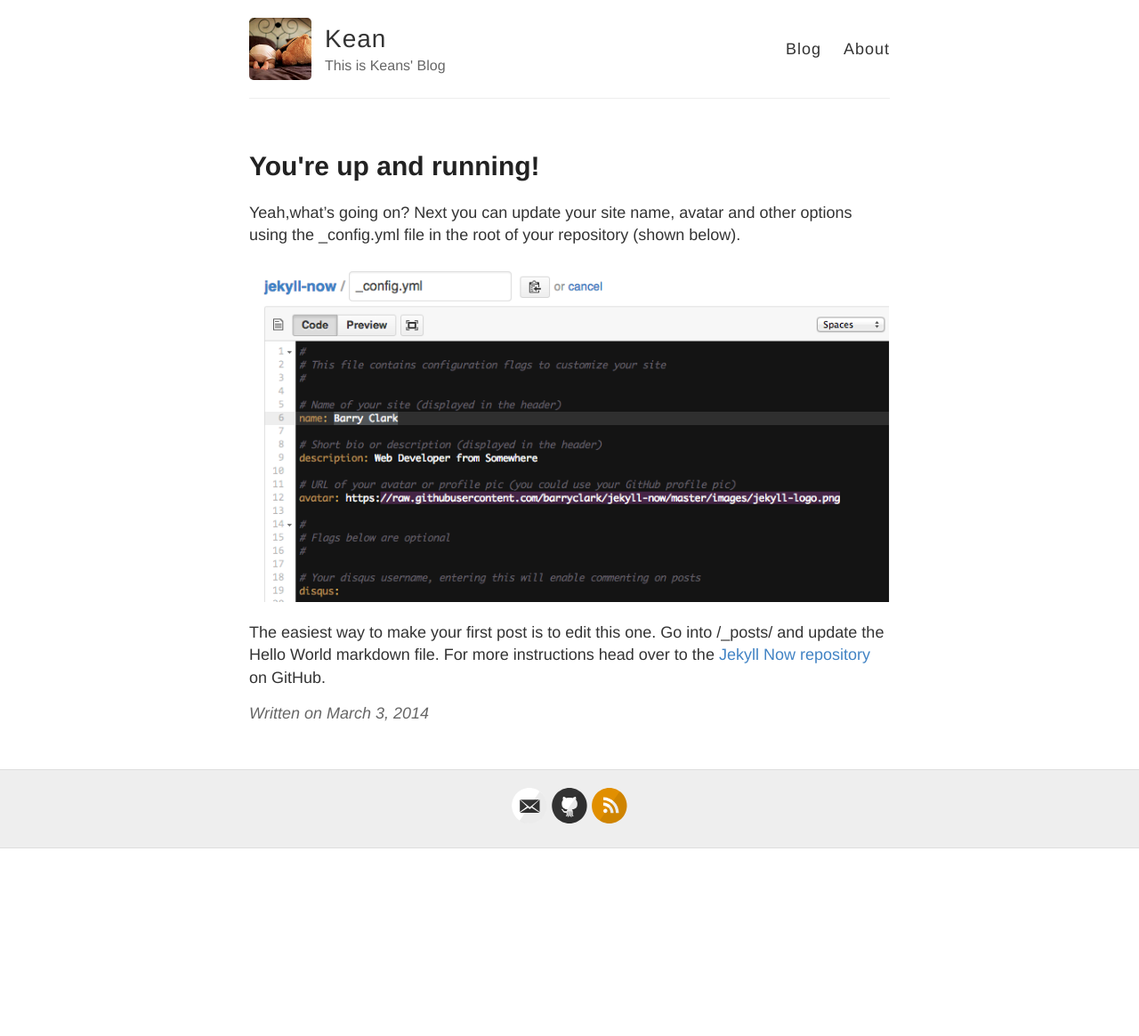
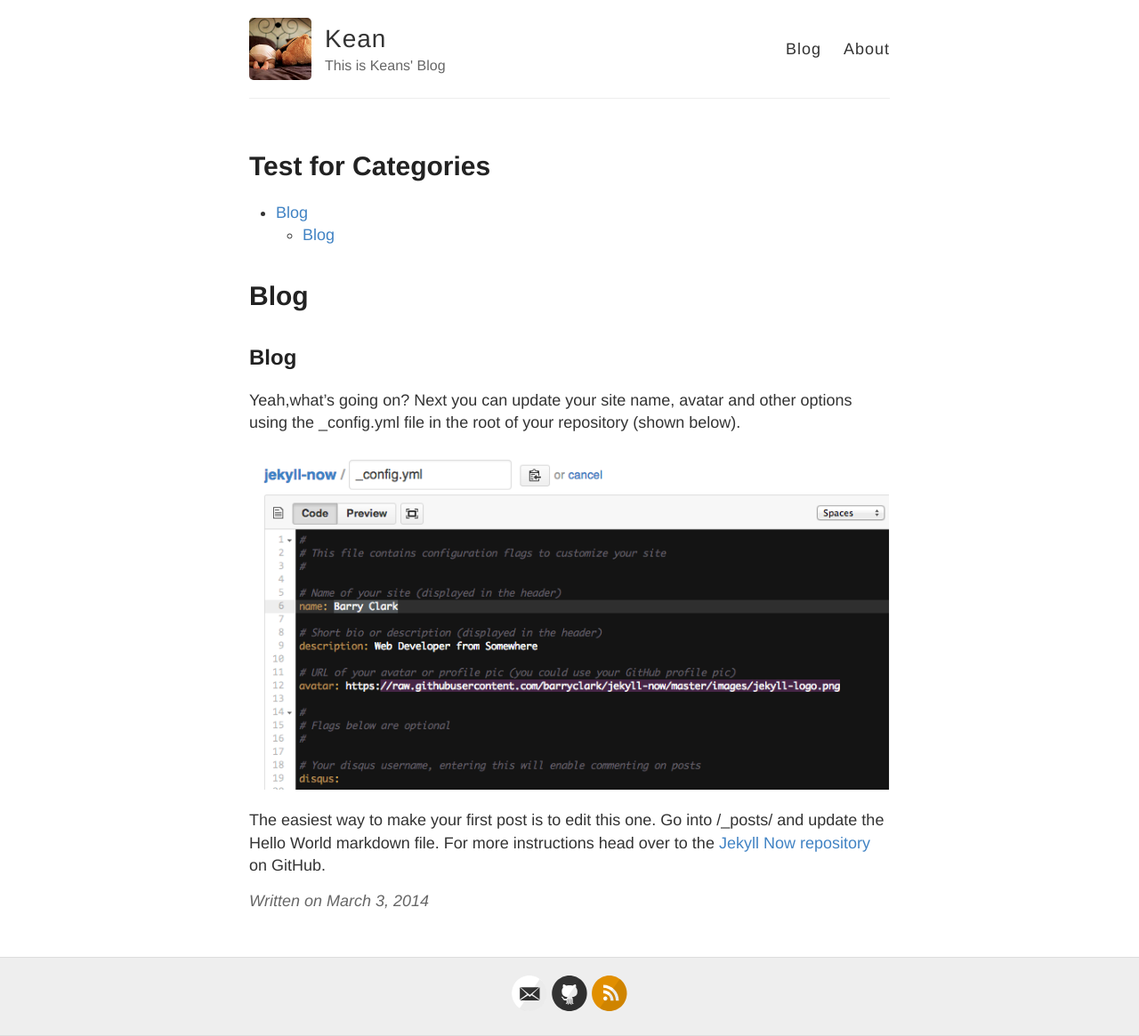
Before and after one commit to hikean/hikean.github.io, a Jekyll site: the page built from _posts/2014-3-3-Hello-World.md, in a window 1280 px wide. Shown: the whole page at 89% size. Built offline with Jekyll 4.4.1, drawn with Linux system fonts in a browser that asks for light colours; Markdown is read by kramdown in place of the engine named in the settings; comment, search, counter and statistics services are not loaded; before the commit the page ends 954 px from its top, so only the background shows below that.

Commit message:
test categories

```diff
--- a/_posts/2014-3-3-Hello-World.md
+++ b/_posts/2014-3-3-Hello-World.md
@@ -1,7 +1,15 @@
 ---
 layout: post
-title: You're up and running!
+title: Test for Categories
+categories: jekyll
 ---
+
+* Contents
+{:toc #hello-world}
+
+# Blog
+
+## Blog
 
 Yeah,what's going on? Next you can update your site name, avatar and other options using the _config.yml file in the root of your repository (shown below).
 
```
